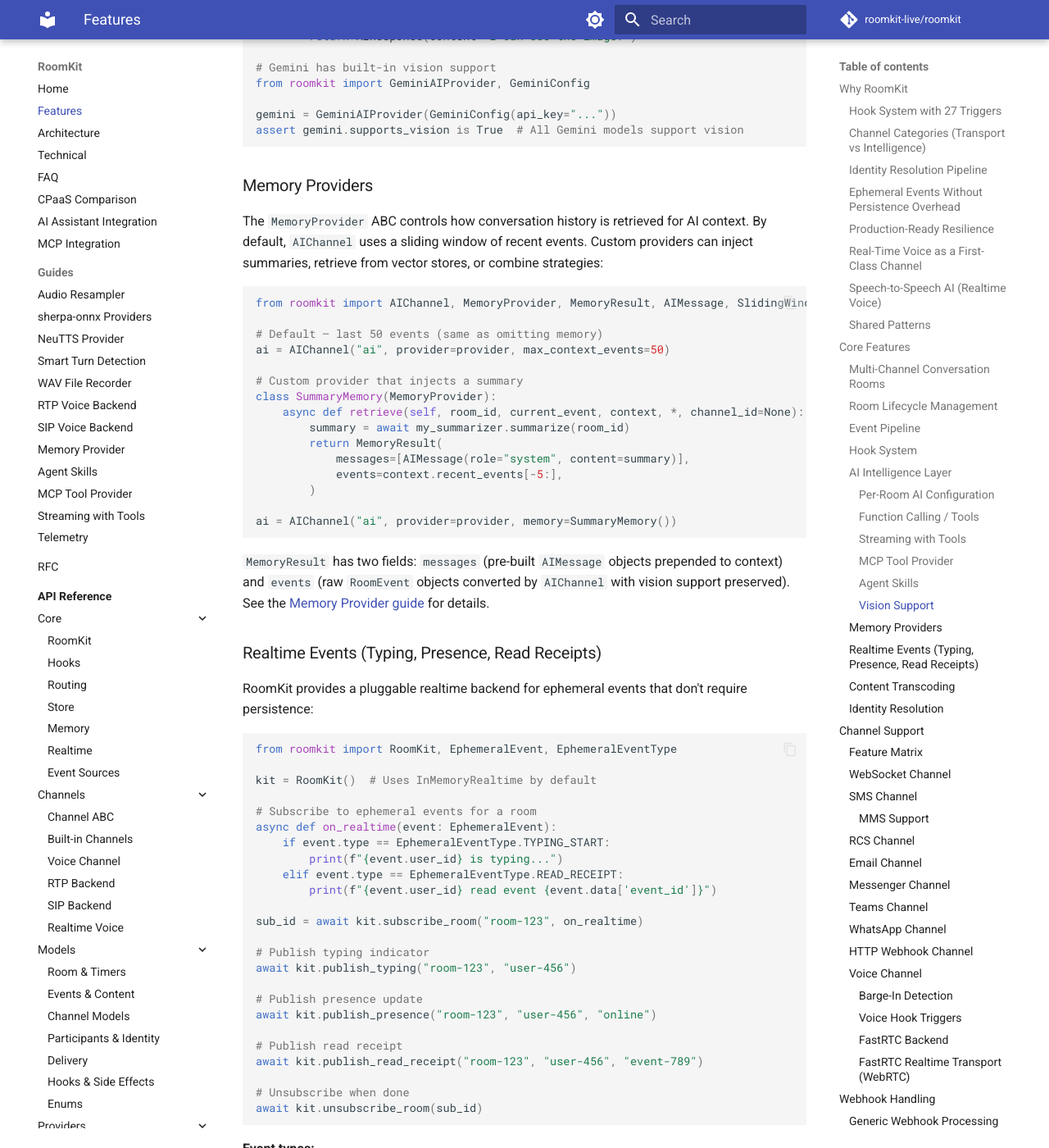
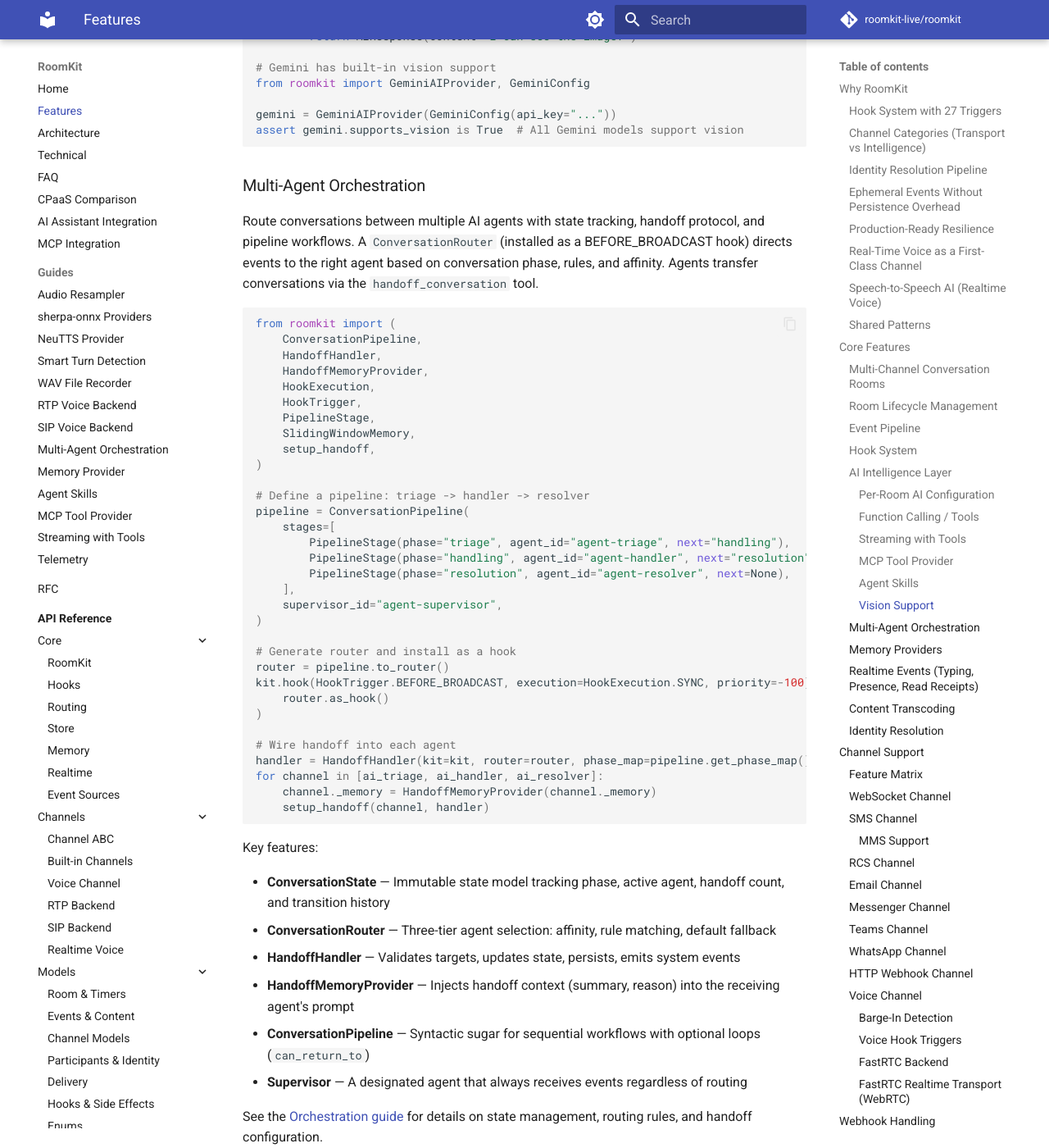
Before and after one commit to roomkit-live/roomkit-docs, an MkDocs documentation site: the page built from docs/features.md, in a window 1280 px wide and 1400 px high, scrolled down 11425 px. Shown: the whole window at 82% size. Built offline with MkDocs 1.6.1 and Material for MkDocs 9.7.7, drawn with Linux system fonts in a browser that asks for light colours; comment, search, counter and statistics services are not loaded.

Commit message:
Add multi-agent orchestration guide and features section
New guide page covering ConversationState, ConversationRouter,
HandoffHandler, HandoffMemoryProvider, and ConversationPipeline.
Features.md updated with orchestration overview. Nav updated.

Co-Authored-By: Claude Opus 4.6 <noreply@anthropic.com>

````diff
--- a/docs/features.md
+++ b/docs/features.md
@@ -470,6 +470,56 @@ gemini = GeminiAIProvider(GeminiConfig(api_key="..."))
 assert gemini.supports_vision is True  # All Gemini models support vision
 ```
 
+### Multi-Agent Orchestration
+
+Route conversations between multiple AI agents with state tracking, handoff protocol, and pipeline workflows. A `ConversationRouter` (installed as a BEFORE_BROADCAST hook) directs events to the right agent based on conversation phase, rules, and affinity. Agents transfer conversations via the `handoff_conversation` tool.
+
+```python
+from roomkit import (
+    ConversationPipeline,
+    HandoffHandler,
+    HandoffMemoryProvider,
+    HookExecution,
+    HookTrigger,
+    PipelineStage,
+    SlidingWindowMemory,
+    setup_handoff,
+)
+
+# Define a pipeline: triage -> handler -> resolver
+pipeline = ConversationPipeline(
+    stages=[
+        PipelineStage(phase="triage", agent_id="agent-triage", next="handling"),
+        PipelineStage(phase="handling", agent_id="agent-handler", next="resolution"),
+        PipelineStage(phase="resolution", agent_id="agent-resolver", next=None),
+    ],
+    supervisor_id="agent-supervisor",
+)
+
+# Generate router and install as a hook
+router = pipeline.to_router()
+kit.hook(HookTrigger.BEFORE_BROADCAST, execution=HookExecution.SYNC, priority=-100)(
+    router.as_hook()
+)
+
+# Wire handoff into each agent
+handler = HandoffHandler(kit=kit, router=router, phase_map=pipeline.get_phase_map())
+for channel in [ai_triage, ai_handler, ai_resolver]:
+    channel._memory = HandoffMemoryProvider(channel._memory)
+    setup_handoff(channel, handler)
+```
+
+Key features:
+
+- **ConversationState** — Immutable state model tracking phase, active agent, handoff count, and transition history
+- **ConversationRouter** — Three-tier agent selection: affinity, rule matching, default fallback
+- **HandoffHandler** — Validates targets, updates state, persists, emits system events
+- **HandoffMemoryProvider** — Injects handoff context (summary, reason) into the receiving agent's prompt
+- **ConversationPipeline** — Syntactic sugar for sequential workflows with optional loops (`can_return_to`)
+- **Supervisor** — A designated agent that always receives events regardless of routing
+
+See the [Orchestration guide](guides/orchestration.md) for details on state management, routing rules, and handoff configuration.
+
 ### Memory Providers
 
 The `MemoryProvider` ABC controls how conversation history is retrieved for AI context. By default, `AIChannel` uses a sliding window of recent events. Custom providers can inject summaries, retrieve from vector stores, or combine strategies:
--- a/mkdocs.yml
+++ b/mkdocs.yml
@@ -75,6 +75,7 @@ nav:
       - WAV File Recorder: guides/wav-file-recorder.md
       - RTP Voice Backend: guides/rtp-backend.md
       - SIP Voice Backend: guides/sip-backend.md
+      - Multi-Agent Orchestration: guides/orchestration.md
       - Memory Provider: guides/memory-provider.md
       - Agent Skills: guides/agent-skills.md
       - MCP Tool Provider: guides/mcp-tool-provider.md
````
Also changed, not shown: docs/guides/orchestration.md (added, +338 -0 lines).
